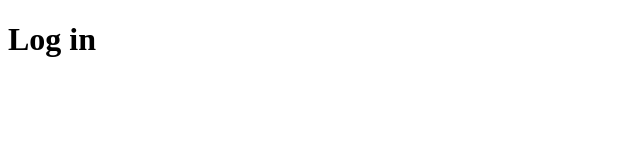
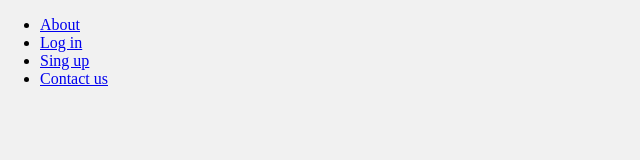
Before and after one commit to itslorik/itslorik.github.io, a plain HTML site: page index.html in a window 1280 px wide. Shown: the whole page, without its empty margins (0-640 px from the left). Drawn offline with Linux system fonts and the light colour scheme.

Commit message:
Header kesken

```diff
--- a/index.html
+++ b/index.html
@@ -5,10 +5,16 @@
   <meta http-equiv="X-UA-Compatible" content="IE=edge">
   <meta name="viewport" content="width=device-width, initial-scale=1.0">
   <title>Lorik</title>
-  <link href"style.css">
+  <link rel="stylesheet" href="style.css">
 </head>
 <body>
-  <h1>Log in</h1>
-
+  <header>
+    <ul>
+      <li><a href="#">About</a></li>
+      <li><a href="login.html">Log in</a></li>
+      <li><a href="singup.html">Sing up</a></li>
+      <li id="contact"><a href="#">Contact us</a></li>
+    </ul>
+  </header>
 </body>
 </html>
--- a/style.css
+++ b/style.css
@@ -1,3 +1,7 @@
-h1{
-    margin-right: 180em;
+body
+{
+    background-color: #f1f1f1;
+    padding: 0;
+    margin: 0;
+    overflow-x: hidden;
 }
```
Also changed, not shown: login.html (added), singup.html (added).
